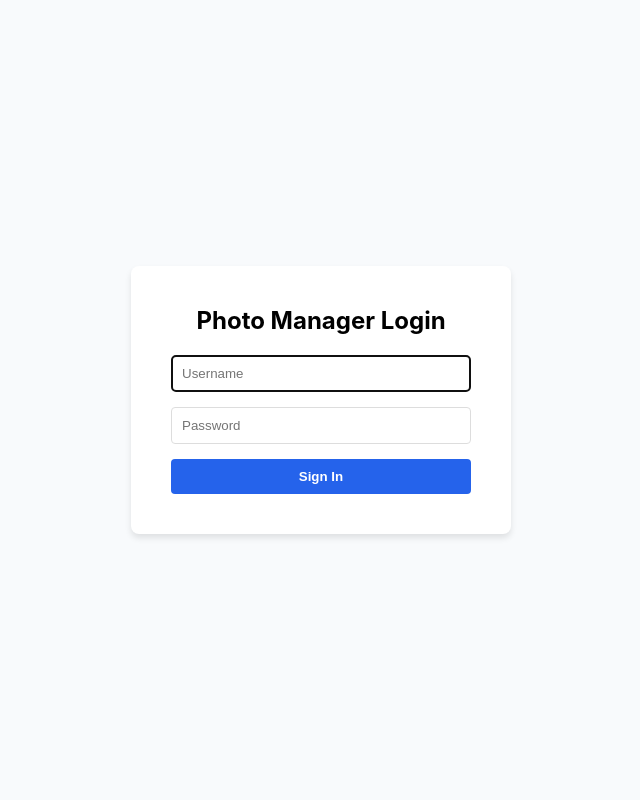
After one commit to Erickrus/photo_manager, a Flask app: page /login in a window 1280 px wide. The commit adds this page. Shown: the whole page, without its empty margins (319-959 px from the left). Run offline with Flask 3, Linux system fonts and the light colour scheme; parts of the project's set-up code (start-up, migrations or seed data) failed here and were passed over.

Commit message:
Add files via upload

```diff
--- a/app.py
+++ b/app.py
@@ -9,7 +9,8 @@ import datetime
 from concurrent.futures import ProcessPoolExecutor, as_completed
 import cv2
 import numpy as np
-from flask import Flask, render_template, jsonify, request, send_file
+from flask import Flask, render_template, jsonify, request, send_file, session, redirect, url_for
+
 from sklearn.cluster import DBSCAN
 from sklearn.metrics.pairwise import cosine_distances
 
@@ -40,6 +41,9 @@ DET_THRESHOLD = 0.60
 MIN_FACE_SIZE = 40
 
 app = Flask(__name__, static_folder='static')
+app.secret_key = 'replace_this_with_a_random_secret_key'
+
+
 
 # --- GLOBAL STATE ---
 global_state = {
@@ -409,6 +413,53 @@ class ScannerThread(threading.Thread):
                     disk_face_list[f_idx]["manual"] = mem_face.get("manual", False)
                     disk_face_list[f_idx]["is_deleted"] = mem_face.get("is_deleted", False)
                     dirty_dirs.add(d)
+
+
+SETTINGS_FILE = "settings.json"
+
+def check_credentials(username, password):
+    # Create default if missing
+    if not os.path.exists(SETTINGS_FILE):
+        with open(SETTINGS_FILE, 'w') as f:
+            json.dump({"users": {"admin": "pass"}}, f, indent=4)
+
+    try:
+        with open(SETTINGS_FILE, 'r') as f:
+            config = json.load(f)
+            users = config.get("users", {})
+            return users.get(username) == password
+    except:
+        return False
+
+@app.before_request
+def require_login():
+    # 1. Allowed endpoints (Login, Static files, Logout)
+    if request.endpoint in ['login', 'static', 'logout']:
+        return
+
+    # 2. If user is logged in, proceed
+    if 'user' in session:
+        return
+
+    # 3. Otherwise, redirect to login
+    return redirect(url_for('login'))
+
+@app.route('/login', methods=['GET', 'POST'])
+def login():
+    if request.method == 'POST':
+        user = request.form.get('username')
+        pw = request.form.get('password')
+        if check_credentials(user, pw):
+            session['user'] = user
+            return redirect(url_for('index'))
+        return render_template('login.html', error="Invalid credentials")
+    return render_template('login.html')
+
+@app.route('/logout')
+def logout():
+    session.pop('user', None)
+    return redirect(url_for('login'))
+
 # --- ROUTES ---
 
 @app.route('/')
--- /dev/null
+++ b/settings.json
@@ -0,0 +1,5 @@
+{
+   "users": {
+      "admin": "pass"
+   }
+}
--- a/templates/index.html
+++ b/templates/index.html
@@ -173,7 +173,7 @@
 <body>
 
     <div class="sidebar">
-        <h2 style="margin-top:0">📸 Library</h2>
+        <h2 style="margin-top:0">Photo Manager</h2>
         <div class="search-container"><input type="text" id="searchInput" class="search-input" placeholder="Search..." onkeydown="handleSearch(event)"></div>
         <div class="nav-item" id="nav-albums" onclick="loadDirectories()">📁 Albums</div>
         <div class="nav-item" id="nav-people" onclick="loadPeople()">👥 People</div>
--- /dev/null
+++ b/templates/login.html
@@ -0,0 +1,25 @@
+<!DOCTYPE html>
+<html>
+<head>
+    <title>Login - Photo Manager</title>
+    <style>
+        body { font-family: -apple-system, sans-serif; background: #f8fafc; display: flex; height: 100vh; align-items: center; justify-content: center; margin: 0; }
+        .box { background: white; padding: 40px; border-radius: 8px; box-shadow: 0 4px 6px rgba(0,0,0,0.1); width: 300px; }
+        input { width: 100%; padding: 10px; margin-bottom: 15px; border: 1px solid #ddd; border-radius: 4px; box-sizing: border-box; }
+        button { width: 100%; padding: 10px; background: #2563eb; color: white; border: none; border-radius: 4px; cursor: pointer; font-weight: bold; }
+        button:hover { background: #1d4ed8; }
+        .error { color: #ef4444; margin-bottom: 15px; font-size: 0.9em; text-align: center; }
+    </style>
+</head>
+<body>
+    <div class="box">
+        <h2 style="text-align:center; margin-top:0">Photo Manager Login</h2>
+        {% if error %}<div class="error">{{ error }}</div>{% endif %}
+        <form method="post">
+            <input type="text" name="username" placeholder="Username" required autofocus>
+            <input type="password" name="password" placeholder="Password" required>
+            <button type="submit">Sign In</button>
+        </form>
+    </div>
+</body>
+</html>
```
